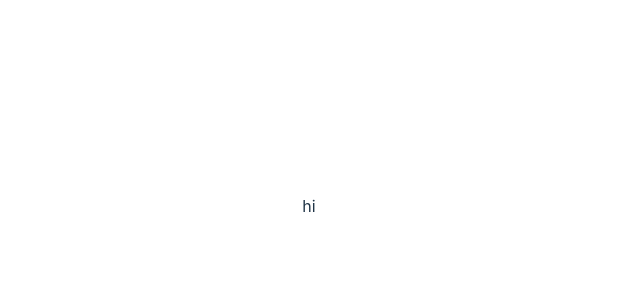
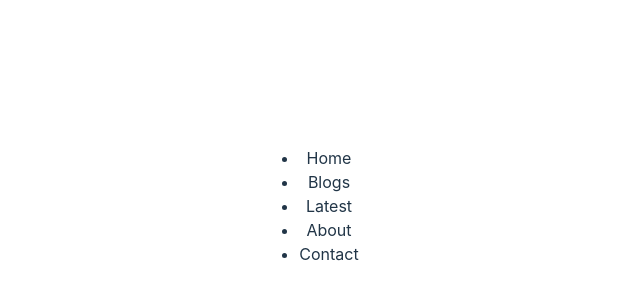
Before and after one commit to swapanmandi/Blogging-App, a React (Vite) app: page / in a window 1280 px wide. Shown: the part 194-494 px from the top of the page, without its empty margins (331-971 px from the left). Built offline with nearby package versions, Linux system fonts and the light colour scheme.

Commit message:
add navbar

```diff
--- a/src/component/Navbar.jsx
+++ b/src/component/Navbar.jsx
@@ -1,8 +1,15 @@
 const Navbar = () => {
     return(
         <>
-
-        hi
+        <div className="container">
+            <ul>
+                <li>Home</li>
+                <li>Blogs</li>
+                <li>Latest</li>
+                <li>About</li>
+                <li>Contact</li>
+            </ul>
+        </div>
         </>
     )
 }
```
